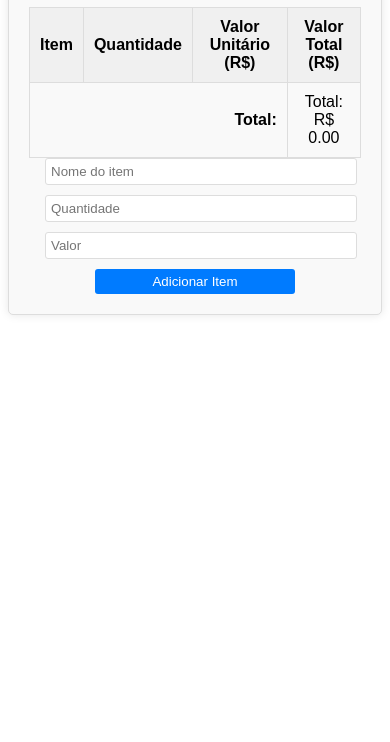
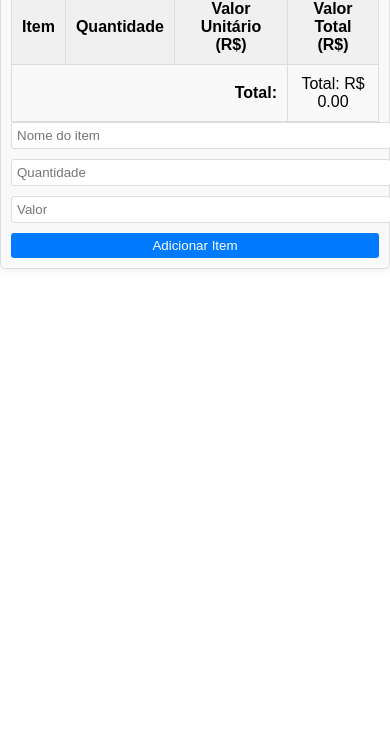
Before and after one commit to augustoburatto/ListaMercado, a plain HTML site: page index.html in a window 390 px wide. Shown: the part 102-844 px from the top of the page. Drawn offline with nearby package versions, Linux system fonts and the light colour scheme.

Commit message:
Add responsive view

```diff
--- a/css/style.css
+++ b/css/style.css
@@ -1,9 +1,11 @@
 body {
     font-family: Arial, sans-serif;
+    margin: 0;
+    padding: 0;
 }
 
 .container {
-    max-width: 600px; /* Aumentando o tamanho do contêiner */
+    max-width: 600px;
     margin: 0 auto;
     padding: 20px;
     background: #f9f9f9;
@@ -19,7 +21,7 @@ h1 {
 #item-form {
     display: flex;
     flex-direction: column;
-    max-width: 300px; /* Defina o tamanho desejado para o formulário */
+    max-width: 300px;
     margin: 0 auto;
 }
 
@@ -28,7 +30,7 @@ h1 {
     padding: 5px;
     border: 1px solid #ddd;
     border-radius: 3px;
-    width: 100%; /* Preencher a largura do contêiner pai */
+    width: 100%;
 }
 
 #item-form button {
@@ -38,13 +40,13 @@ h1 {
     border: none;
     border-radius: 3px;
     cursor: pointer;
-    width: 100%; /* Preencher a largura do contêiner pai */
-    max-width: 200px; /* Defina o tamanho desejado para o botão */
+    width: 100%;
+    max-width: 200px;
     margin: 0 auto;
 }
 
 #lista table {
-    width: 100%; /* Preencher a largura do contêiner pai */
+    width: 100%;
     border-collapse: collapse;
 }
 
@@ -62,3 +64,24 @@ h1 {
     color: red;
     cursor: pointer;
 }
+
+/* Adicione media queries para telas menores (por exemplo, dispositivos móveis) */
+
+@media screen and (max-width: 600px) {
+    .container {
+        max-width: 100%;
+        padding: 10px;
+    }
+
+    #item-form {
+        max-width: 100%;
+    }
+
+    #item-form input, #item-form button {
+        max-width: 100%;
+    }
+
+    #lista table {
+        max-width: 100%;
+    }
+}
```
